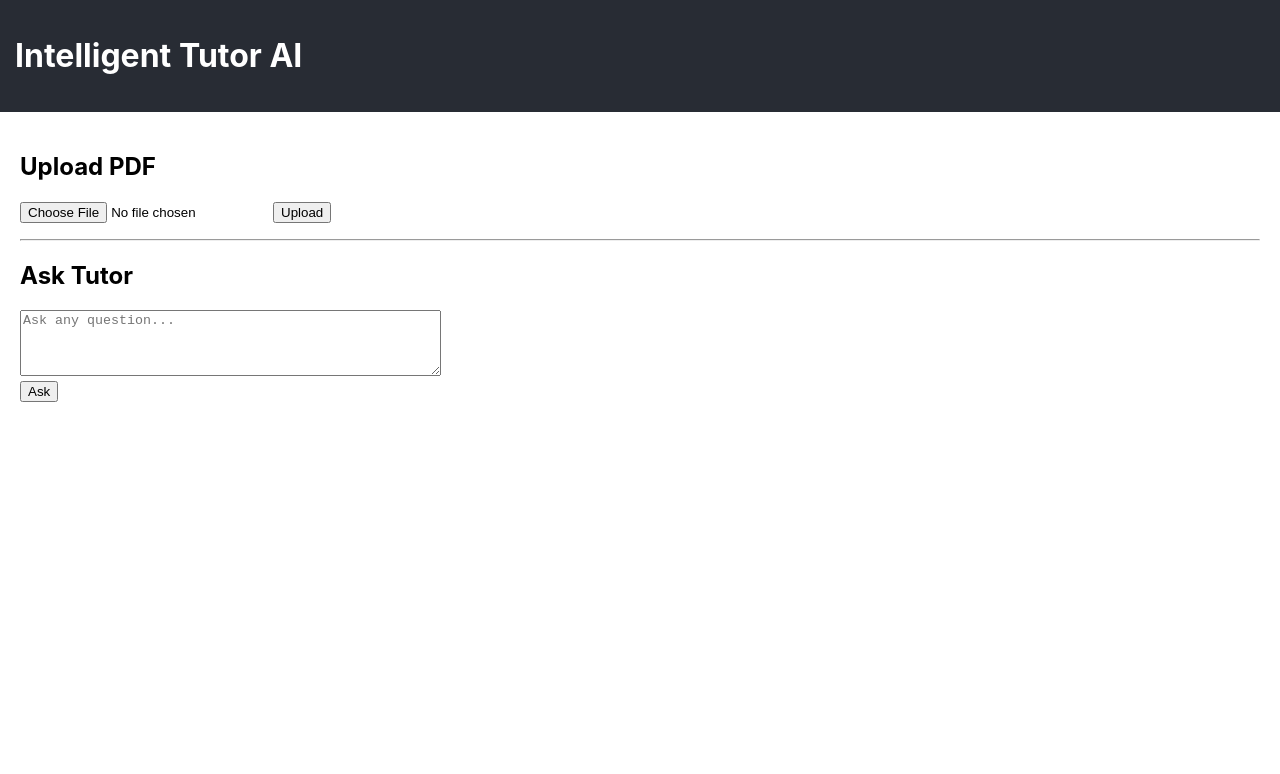
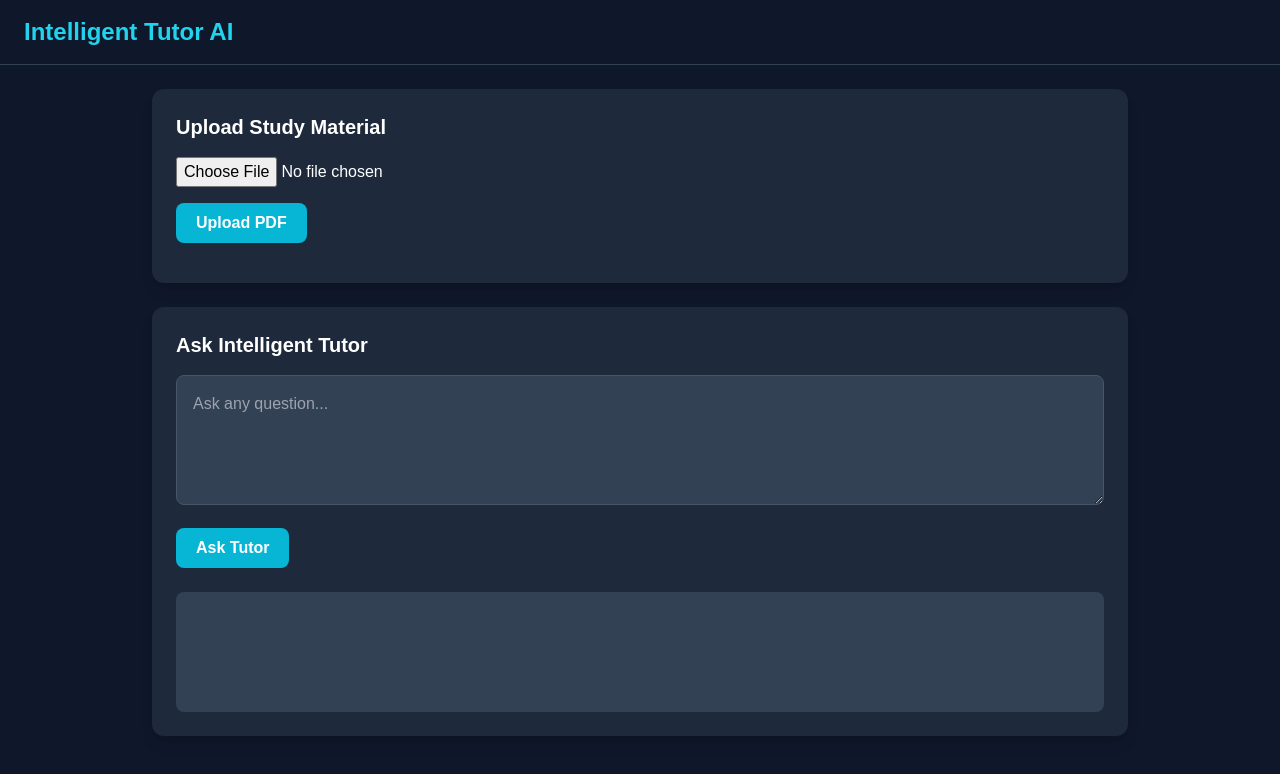
Before and after one commit to Panav19/intelligent-tutor-ai, a React (Create React App) app in the folder frontend/: page / in a window 1280 px wide. Shown: the top 774 px of the page. Built offline with nearby package versions, Linux system fonts and the light colour scheme.

Commit message:
Upgraded frontend to modern Tailwind AI interface

```diff
--- a/frontend/package.json
+++ b/frontend/package.json
@@ -12,7 +12,6 @@
     "react-dom": "^19.2.6",
     "react-router-dom": "^7.15.1",
     "react-scripts": "5.0.1",
-    "tailwindcss": "^4.3.0",
     "web-vitals": "^2.1.4"
   },
   "scripts": {
@@ -38,5 +37,10 @@
       "last 1 firefox version",
       "last 1 safari version"
     ]
+  },
+  "devDependencies": {
+    "autoprefixer": "^10.5.0",
+    "postcss": "^8.5.15",
+    "tailwindcss": "^3.4.17"
   }
 }
--- /dev/null
+++ b/frontend/postcss.config.js
@@ -0,0 +1,6 @@
+module.exports = {
+  plugins: {
+    tailwindcss: {},
+    autoprefixer: {},
+  },
+}
--- a/frontend/src/App.js
+++ b/frontend/src/App.js
@@ -1,5 +1,3 @@
-import React from "react";
-
 import Navbar from "./components/Navbar";
 import PDFUpload from "./components/PDFUpload";
 import ChatBox from "./components/ChatBox";
@@ -8,15 +6,13 @@ function App() {
 
     return (
 
-        <div>
+        <div className="min-h-screen bg-slate-900 text-white">
 
             <Navbar />
 
-            <div style={{ padding: "20px" }}>
+            <div className="max-w-5xl mx-auto p-6 space-y-6">
 
                 <PDFUpload />
-
-                <hr />
 
                 <ChatBox />
 
--- a/frontend/src/components/ChatBox.jsx
+++ b/frontend/src/components/ChatBox.jsx
@@ -38,30 +38,37 @@ function ChatBox() {
 
     return (
 
-        <div>
+        <div className="bg-slate-800 p-6 rounded-xl shadow-lg">
 
-            <h2>Ask Tutor</h2>
+            <h2 className="text-xl font-semibold mb-4">
+                Ask Intelligent Tutor
+            </h2>
 
             <textarea
                 rows="4"
-                cols="50"
                 value={question}
                 onChange={(e) => setQuestion(e.target.value)}
                 placeholder="Ask any question..."
+                className="w-full p-4 rounded-lg bg-slate-700 text-white border border-slate-600"
             />
 
-            <br />
-
-            <button onClick={askQuestion}>
-                Ask
+            <button
+                onClick={askQuestion}
+                className="mt-4 bg-cyan-500 hover:bg-cyan-600 px-5 py-2 rounded-lg font-semibold"
+            >
+                Ask Tutor
             </button>
 
-            <div style={{ marginTop: "20px" }}>
+            <div className="mt-6 bg-slate-700 p-4 rounded-lg min-h-[120px]">
 
                 {loading ? (
-                    <p>Generating answer...</p>
+                    <p className="text-cyan-300">
+                        Generating answer...
+                    </p>
                 ) : (
-                    <p>{answer}</p>
+                    <p className="whitespace-pre-wrap">
+                        {answer}
+                    </p>
                 )}
 
             </div>
--- a/frontend/src/components/Navbar.jsx
+++ b/frontend/src/components/Navbar.jsx
@@ -1,17 +1,13 @@
-import React from "react";
-
 function Navbar() {
 
     return (
 
-        <div
-            style={{
-                padding: "15px",
-                backgroundColor: "#282c34",
-                color: "white"
-            }}
-        >
-            <h1>Intelligent Tutor AI</h1>
+        <div className="bg-slate-900 border-b border-slate-700 px-6 py-4">
+
+            <h1 className="text-2xl font-bold text-cyan-400">
+                Intelligent Tutor AI
+            </h1>
+
         </div>
     );
 }
--- a/frontend/src/components/PDFUpload.jsx
+++ b/frontend/src/components/PDFUpload.jsx
@@ -41,21 +41,32 @@ function PDFUpload() {
     };
 
     return (
-        <div>
 
-            <h2>Upload PDF</h2>
+        <div className="bg-slate-800 p-6 rounded-xl shadow-lg">
+
+            <h2 className="text-xl font-semibold mb-4">
+                Upload Study Material
+            </h2>
 
             <input
                 type="file"
                 accept=".pdf"
                 onChange={(e) => setFile(e.target.files[0])}
+                className="mb-4"
             />
 
-            <button onClick={handleUpload}>
-                Upload
+            <br />
+
+            <button
+                onClick={handleUpload}
+                className="bg-cyan-500 hover:bg-cyan-600 px-5 py-2 rounded-lg font-semibold"
+            >
+                Upload PDF
             </button>
 
-            <p>{message}</p>
+            <p className="mt-4 text-green-400">
+                {message}
+            </p>
 
         </div>
     );
--- a/frontend/src/index.css
+++ b/frontend/src/index.css
@@ -1,13 +1,10 @@
+@tailwind base;
+@tailwind components;
+@tailwind utilities;
+
 body {
   margin: 0;
-  font-family: -apple-system, BlinkMacSystemFont, 'Segoe UI', 'Roboto', 'Oxygen',
-    'Ubuntu', 'Cantarell', 'Fira Sans', 'Droid Sans', 'Helvetica Neue',
-    sans-serif;
-  -webkit-font-smoothing: antialiased;
-  -moz-osx-font-smoothing: grayscale;
+  font-family: Arial, Helvetica, sans-serif;
+  background-color: #0f172a;
+  color: white;
 }
-
-code {
-  font-family: source-code-pro, Menlo, Monaco, Consolas, 'Courier New',
-    monospace;
-}
--- /dev/null
+++ b/frontend/tailwind.config.js
@@ -0,0 +1,10 @@
+/** @type {import('tailwindcss').Config} */
+module.exports = {
+  content: [
+    "./src/**/*.{js,jsx,ts,tsx}",
+  ],
+  theme: {
+    extend: {},
+  },
+  plugins: [],
+}
```
Also changed, not shown: 1 other file (tests, documents, lock files or other folders).
